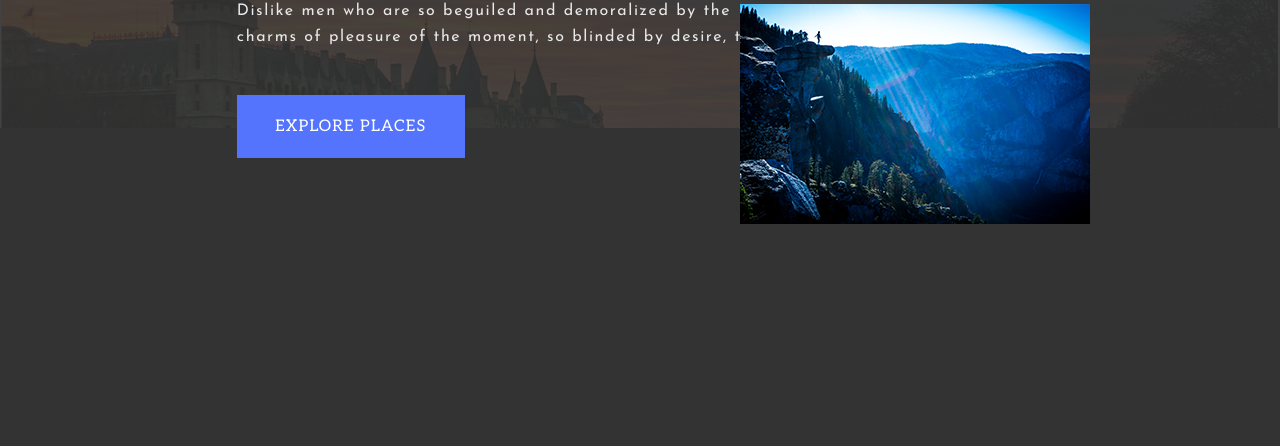
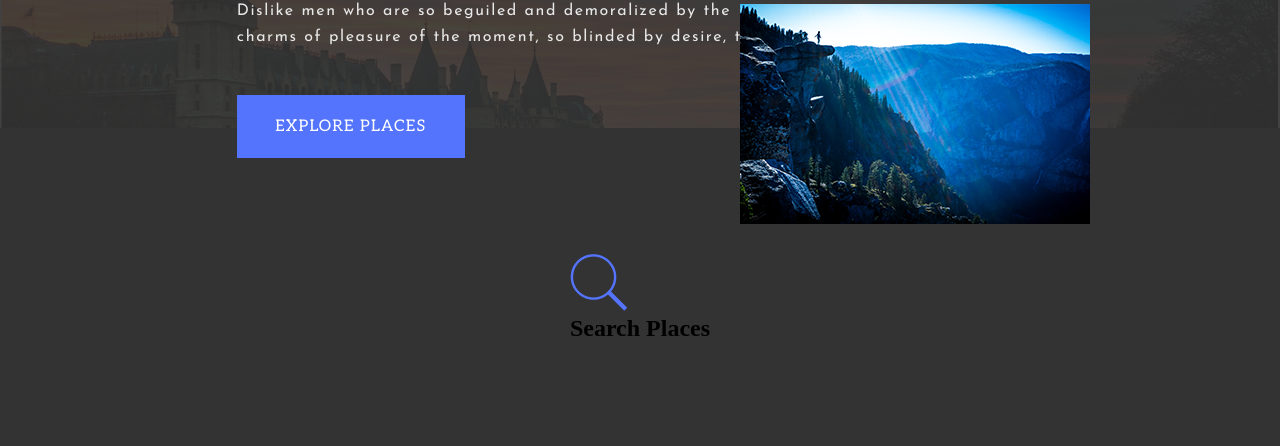
Before and after one commit to Kamilean1/Skills-test, a plain HTML site: page index.html in a window 1280 px wide. Shown: the part 1017-1463 px from the top of the page. Drawn offline with Linux system fonts and the light colour scheme.

Commit message:
icons bar started

```diff
--- a/index.html
+++ b/index.html
@@ -79,7 +79,10 @@
         </div>
 
         <div class="icons-container">
-
+            <div class="icon-1">
+                <img src="Images/Icons/search.png" alt="">
+                <h2 class="icon-text-1">Search Places</h2>
+            </div>
         </div>
 
         <div class="page-3">
```
